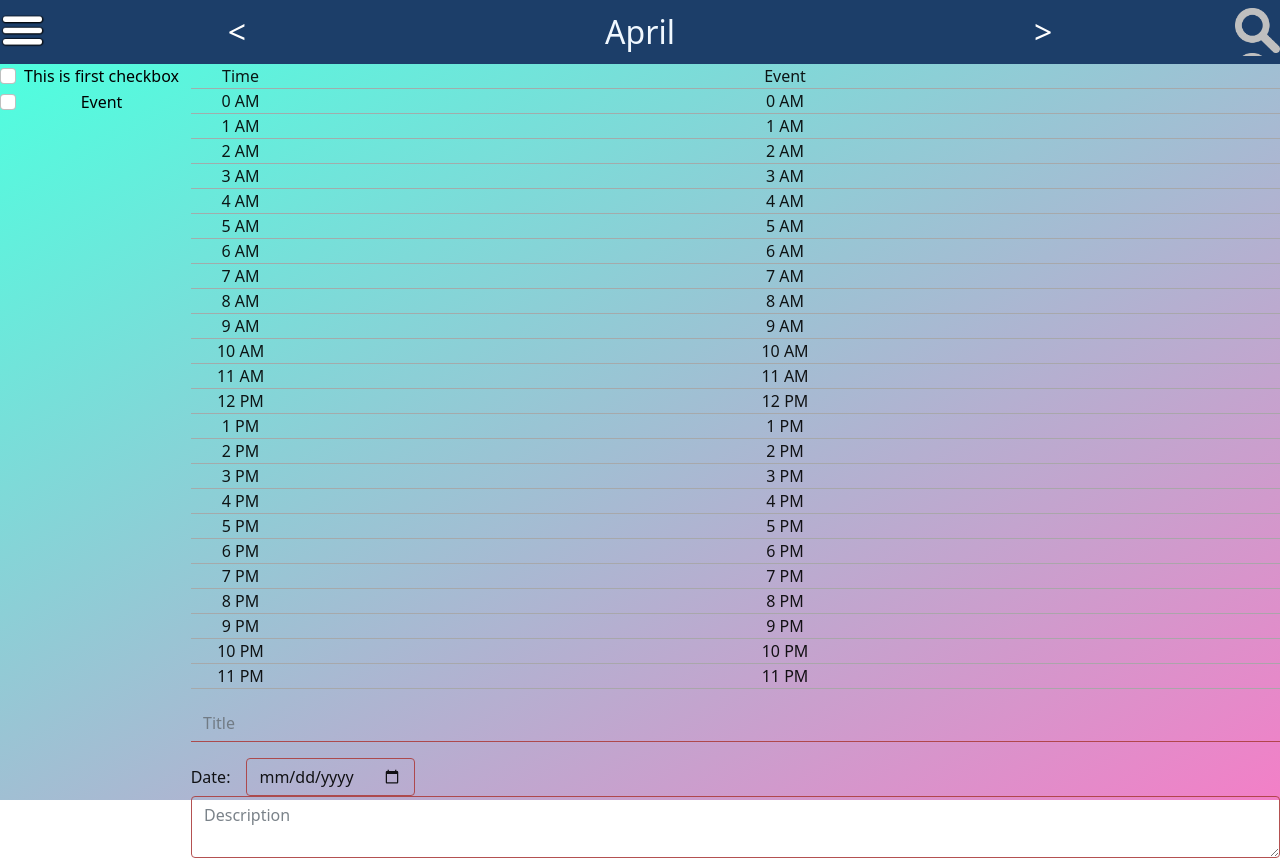
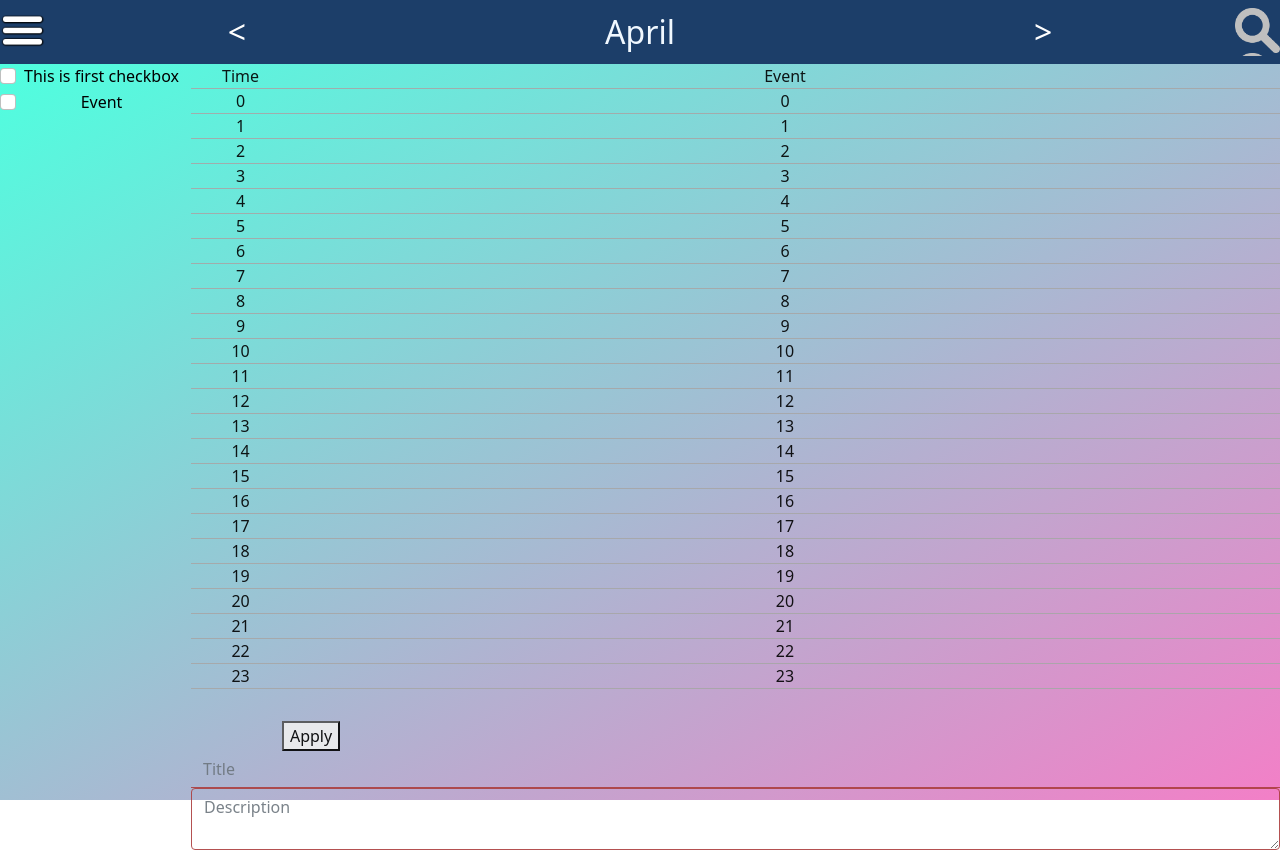
Before and after one commit to wood-crafter/todo-react, a React (Create React App) app: page / in a window 1280 px wide. Built offline with nearby package versions, Linux system fonts and the light colour scheme.

Commit message:
[Add] Event doubleClickHandler

```diff
--- a/src/App.js
+++ b/src/App.js
@@ -11,17 +11,24 @@ export default class App extends React.Component {
     this.state = {
       year: new Date().getFullYear(),
       month: new Date().getMonth(),
+      day: null,
       todos: new Map().set(new Date(2022, 4, 26, 9, 0, 0, 0).getTime(), {
         title: 'This is first todo',
         description: 'This is description content',
       }),
       currentDayTodos: new Map(),
+      currentMileStone: '',
+      currentEvent: {
+        title: '',
+        description: '',
+      },
     };
 
     this.handlePreviousMonth = this.handlePreviousMonth.bind(this);
     this.handleNextMonth = this.handleNextMonth.bind(this);
     this.makeTodoDetailHandler = this.makeTodoDetailHandler.bind(this)
     this.handleDayInMonthClicked = this.handleDayInMonthClicked.bind(this)
+    this.handleEventDoubleClick = this.handleEventDoubleClick.bind(this)
   }
 
   handlePreviousMonth() {
@@ -50,13 +57,20 @@ export default class App extends React.Component {
     // check existed time-todos
     const oldTodos = this.state.todos
     const todoDate = new Date(date)
-    todoDate.setHours(todoDate.getHours() + 4)
+    todoDate.setHours(todoDate.getHours())
 
     this.state.setState({
       todos: oldTodos.set(todoDate.getTime(), {
         title: title,
         description: description,
       })
+    })
+  }
+
+  handleEventDoubleClick(milestone, currentEvent) {
+    this.setState({
+      currentMileStone: milestone,
+      currentEvent: currentEvent
     })
   }
 
@@ -71,7 +85,8 @@ export default class App extends React.Component {
       }
     })
     this.setState({
-      currentDayTodos: currentDayTodos
+      currentDayTodos: currentDayTodos,
+      day: date,
     })
   }
 
@@ -92,7 +107,7 @@ export default class App extends React.Component {
         <div className='main-content'>
           <Option />
           <div className='content'>
-            <Schedule onAdd={this.makeTodoDetailHandler} onUpdate={this.makeTodoDetailHandler} className="detail" currentDayTodos={this.state.currentDayTodos}/>
+            <Schedule currentMileStone={this.state.currentMileStone} currentEvent={this.state.currentEvent} onEventDoubleClicked={this.handleEventDoubleClick} onApply={this.makeTodoDetailHandler} className="detail" currentDayTodos={this.state.currentDayTodos} month={this.state.month} year={this.state.year} date={this.state.date}/>
           </div>
         </div>
       </div>
--- a/src/componant/content/detail/Schedule.js
+++ b/src/componant/content/detail/Schedule.js
@@ -4,10 +4,9 @@ import React from "react";
 
 export default class Schedule extends React.Component {
   render() {
-    const dailyTimeMilestone = ['0 AM', '1 AM', '2 AM', '3 AM', '4 AM', '5 AM', '6 AM', '7 AM', '8 AM', '9 AM', '10 AM', '11 AM',
-      '12 PM', '1 PM', '2 PM', '3 PM', '4 PM', '5 PM', '6 PM', '7 PM', '8 PM', '9 PM', '10 PM', '11 PM']
+    const dailyTimeMilestone = [0, 1, 2, 3, 4, 5, 6, 7, 8, 9, 10, 11,
+      12, 13, 14, 15, 16, 17, 18, 19, 20, 21, 22, 23]
     const currentDayTodos = this.props.currentDayTodos
-    console.info(currentDayTodos)
     const currentDayTodoKeys = Array.from(currentDayTodos.keys())
     const currentDayTimeMilestone = currentDayTodoKeys.map(e => new Date(e).getHours())
 
@@ -16,9 +15,21 @@ export default class Schedule extends React.Component {
         <div className='timer'>
           <div className='schedule-time'>
             <div>Time</div>
-            {dailyTimeMilestone.map((time) => {
+            {dailyTimeMilestone.map((time, index) => {
+              const todoIndex = currentDayTimeMilestone.indexOf(index)
+
+              if (todoIndex >= 0) {
+                return (
+                  <div key={time} className='time-milestone' onDoubleClick={() => {
+                    this.props.onEventClicked(time, currentDayTodos.get(currentDayTodoKeys[todoIndex]))
+                  }} >{time}</div>
+                )
+              }
+
               return (
-                <div key={time} className='time-milestone' >{time}</div>
+                <div key={time} className='time-milestone' onDoubleClick={() => {
+                  this.props.onEventClicked(time)
+                }} >{time}</div>
               )
             })}
           </div>
@@ -27,24 +38,23 @@ export default class Schedule extends React.Component {
             <div>Event</div>
             {dailyTimeMilestone.map((time, index) => {
               const todoIndex = currentDayTimeMilestone.indexOf(index)
-              if(todoIndex >= 0) {
+              if (todoIndex >= 0) {
                 return (
-                  <div key={time} className='time-milestone' >{currentDayTodos.get(currentDayTodoKeys[todoIndex]).title}</div>
+                  <div key={time} className='time-milestone' onDoubleClick={() => {
+                    this.props.onEventDoubleClicked(time, currentDayTodos.get(currentDayTodoKeys[todoIndex]))
+                  }} >{currentDayTodos.get(currentDayTodoKeys[todoIndex]).title}</div>
                 )
               }
               return (
-                <div key={time} className='time-milestone' >{time}</div>
+                <div key={time} className='time-milestone' onDoubleClick={() => {
+                  this.props.onEventDoubleClicked(time)
+                }} >{time}</div>
               )
             })}
           </div>
         </div>
 
-        <TodoDetail onAdd={() => {
-          this.props.makeTodoDetailHandler()
-        }}
-          onUpdate={() => {
-            this.props.makeTodoDetailHandler()
-          }} />
+        <TodoDetail onApply={this.props.onApply} currentMileStone={this.props.currentMileStone} currentEvent={this.props.currentEvent} />
       </div>
     )
   }
--- a/src/componant/content/detail/Todo-detail.js
+++ b/src/componant/content/detail/Todo-detail.js
@@ -2,18 +2,32 @@ import '../../../App.css';
 import React from "react";
 
 export default class TodoDetail extends React.Component {
+  constructor(props) {
+    super(props);
+    this.state = {
+      title: this.props.currentEvent.title,
+      description: this.props.currentEvent.description,
+    };
+  }
+  onTitleChange(e) {
+    this.setState({ title: e.target.value })
+  }
+  onDescriptionChange(e) {
+    this.setState({ description: e.target.value })
+  }
   render() {
     return (
       <div className='todo-detail'>
+        <div className='todo-detail-date'>
+          <button onClick={() => {
+            this.props.onApply()
+          }}>Apply</button>
+        </div>
         <div className='todo-detail-title'>
-          <input type='text' className='form-control' placeholder='Title' />
-        </div>
-        <div className='todo-detail-date'>
-          <label for="Date">Date:</label>
-          <input type="date" id="date" name="Date" className='form-control' />
+          <input type='text' className='form-control' placeholder='Title' value={this.state.title} onTitleChange={this.handleChange}/>
         </div>
         <div className='description'>
-          <textarea className='form-control' placeholder='Description' />
+          <textarea className='form-control' placeholder='Description' value={this.state.description} onDescriptionChange={this.handleChange}/>
         </div>
       </div>
     )
```
